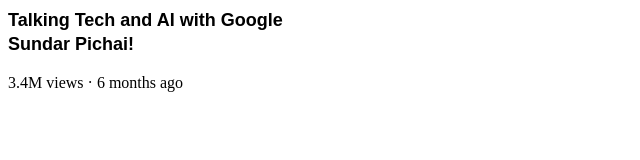
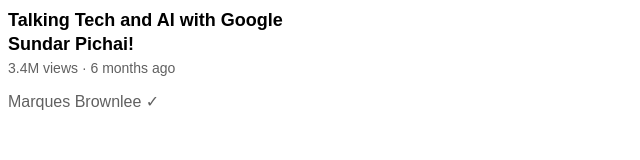
Before and after one commit to ishtiakrongon/htmlBasics, a plain HTML site: page cssFonts/index.html in a window 1280 px wide. Shown: the whole page, without its empty margins (0-640 px from the left). Drawn offline with Linux system fonts and the light colour scheme.

Commit message:
editing fonts

```diff
--- a/cssFonts/index.html
+++ b/cssFonts/index.html
@@ -5,7 +5,21 @@
         font-size: 18px;
         width: 300px;
         line-height: 24px;
+        margin-bottom: 4px;
     }
+
+    .video-stats {
+        font-family: Arial, Helvetica, sans-serif;
+        font-size: 14px;
+        color: rgb(96, 96, 96);
+        margin-top: 0;
+    }
+
+    .video-author {
+        font-family: Arial, Helvetica, sans-serif;
+        color: rgb(96, 96, 96);
+    }
+
 </style>
 
 <p class="video-title">Talking Tech and AI with Google Sundar Pichai!</p>
@@ -13,3 +27,7 @@
 <p class="video-stats">
     3.4M views &#183; 6 months ago
 </p>
+
+<p class="video-author">
+    Marques Brownlee &#10003;
+</p>
```
